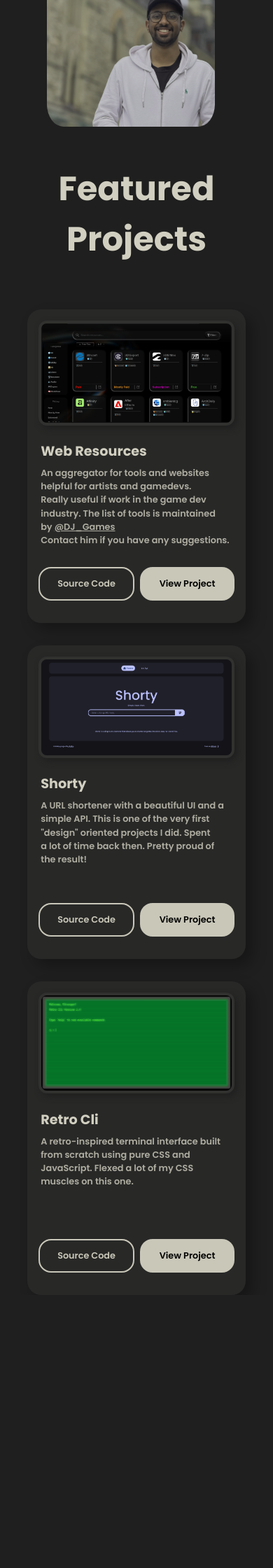
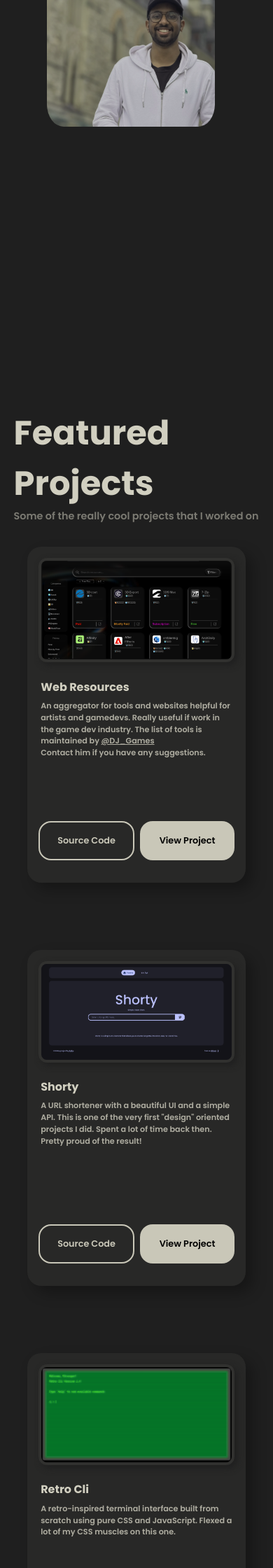
Before and after one commit to JoseBritto/JoseBritto.github.io, a PHP site: page / in a window 390 px wide. Shown: the part 1454-3694 px from the top of the page at 70% size. Before the commit the page ends 3272 px from the top, so only its background shows below. Run offline with PHP 8.4, Linux system fonts and the light colour scheme.

Commit message:
projects tweaks

```diff
--- a/assets/css/projects.css
+++ b/assets/css/projects.css
@@ -10,23 +10,35 @@
         flex-direction: column;
         align-items: center;
         justify-content: center;
-        width: 80%;
+        width: 90%;
+        margin-top: 6rem;
     }
 
-    h2{
-        text-align: center;
+    .title{
+        align-self: flex-start;
+    }
+
+    .title h2{
+        text-align: left;
         font-size: 3rem;
     }
 
+    .title p {
+        text-align: left;
+        font-size: 0.9rem;
+        font-weight: 600;
+        color: rgb(209 207 192 / 0.52);
+    }
+
     .tiles{
+        align-self: flex-end;
         display: flex;
         flex-direction: row;
         align-items: center;
         justify-content: center;
         flex-wrap: wrap;
-        width: 100%;
         gap: 2rem;
-        margin-top: 4rem;
+        margin-top: 2rem;
     }
 
     .tile{
@@ -124,5 +136,37 @@
             font-size: 0.9rem;
         }
     }
+}
 
+@media (max-width: 600px) {
+    .projects{
+        h2{
+            font-size: 2rem;
+        }
+        .title{
+            padding-top: 30vh;
+        }
+
+        .tiles{
+            gap: 6rem;
+        }
+
+        .tile{
+            width: 80vw;
+            height: 30rem;
+
+            .project-name{
+                font-size: 1rem;
+                padding: 0.2rem;
+            }
+            .summary{
+                font-size: 0.7rem;
+                opacity: 0.8;
+                padding: 0.2rem;
+            }
+            button{
+                height: 3.5rem;
+            }
+        }
+    }
 }
--- a/index.html
+++ b/index.html
@@ -114,6 +114,7 @@
         <div class="container">
             <div class="title">
                 <h2>Featured Projects</h2>
+                <p>Some of the really cool projects that I worked on</p>
             </div>
             <div class="tiles">
                 <div class="tile">
```
